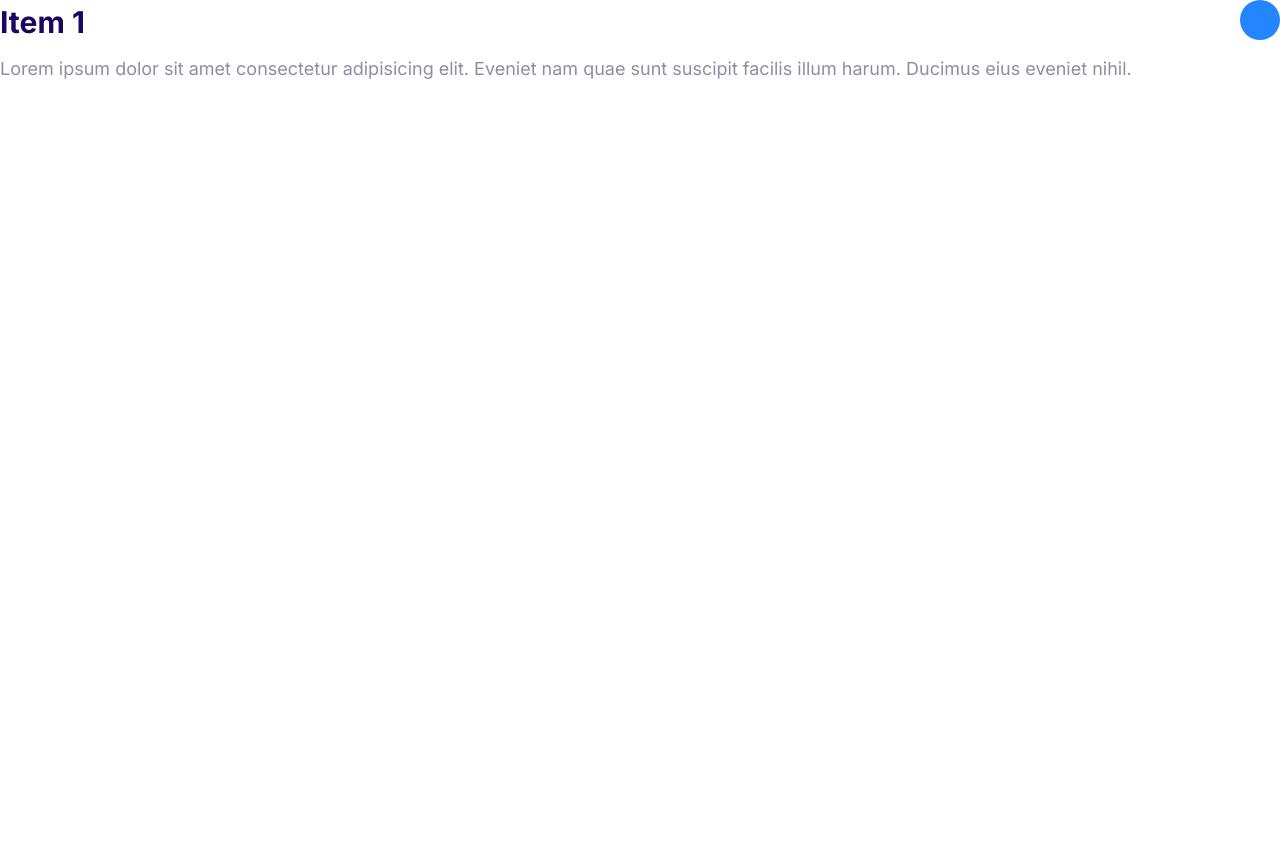
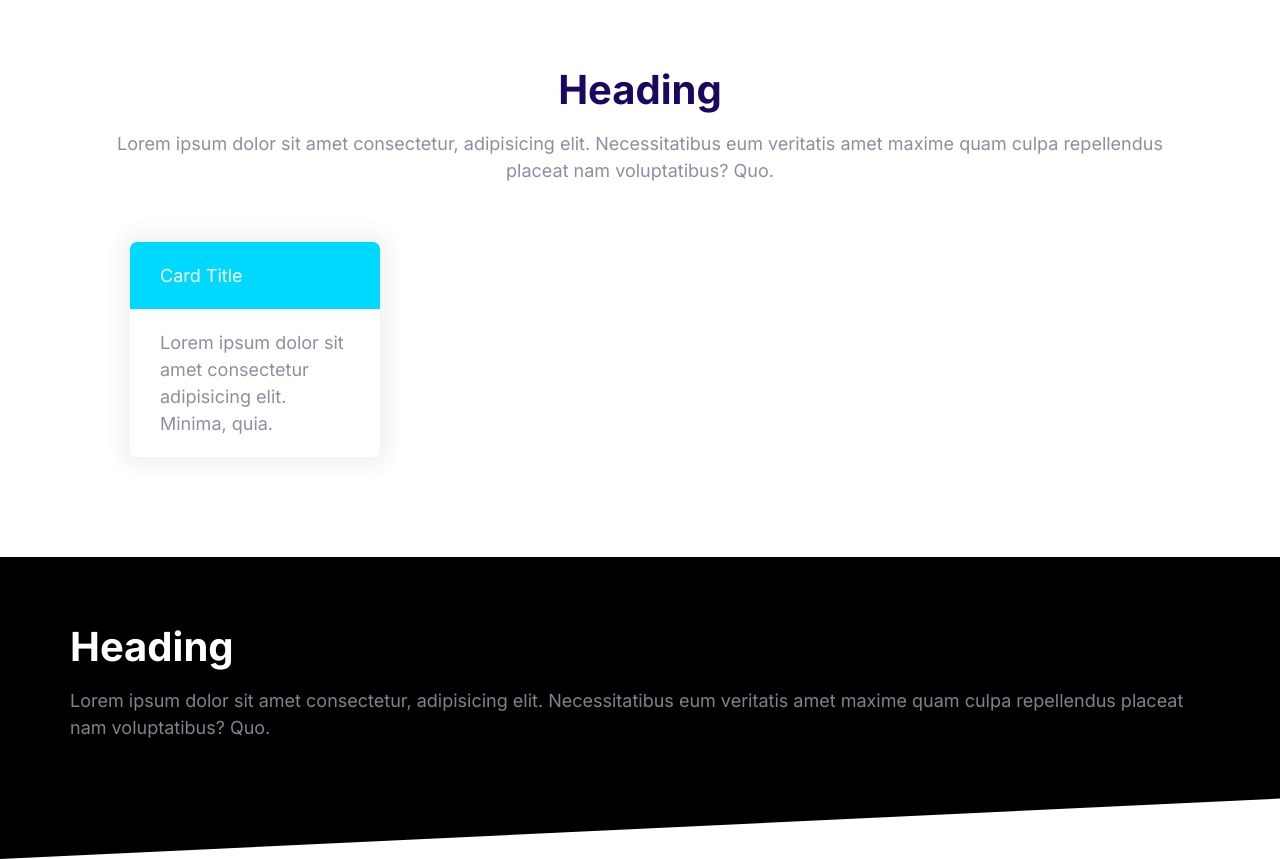
Before and after one commit to raskimrusua/uthamaki, a plain HTML site: page index.html in a window 1280 px wide. Before the commit the page ends 800 px from the top, so only its background shows below. Drawn offline with Linux system fonts and the light colour scheme.

Commit message:
definition of blocks

```diff
--- a/css/styles.css
+++ b/css/styles.css
@@ -567,3 +567,44 @@ badge--small {
     max-height: 100vh;
     opacity: 1;
 }
+
+/*blocks*/
+.block {
+    --padding-vertical:6rem;
+    padding: var(--padding-vertical) 2rem;
+
+
+}
+.block__header {
+    text-align: center;
+}
+
+.block__heading {
+    margin-top: 0;
+}
+
+.block--dark {
+    background: #000;
+    color: #7b858b;
+}
+
+.block--dark .block__heading {
+    color: #fff;
+}
+
+.block--skewed-right {
+    padding-bottom: calc(var(--padding-vertical) + 4rem);
+    clip-path: polygon(0% 0%, 100% 0%, 100% 100%, 0 80%);
+
+}
+
+.block--skewed-left {
+    padding-bottom: calc(var(--padding-vertical) + 4rem);
+    clip-path: polygon(0% 0%, 100% 0%, 100% 80%, 0% 100%);
+
+}
+
+.container {
+    max-width: 1140px;
+    margin: 0 auto;
+}
--- a/index.html
+++ b/index.html
@@ -14,19 +14,34 @@
     <link rel="stylesheet" href="css/styles.css" />
   </head>
   <body>
-    <div class="collapsible collapsible--expanded">
-      <header class="collapsible__header">
-        <h2 class="collapsible__heading">Item 1</h2>
-
-        <svg class="icon icon--primary collapsible__chevron">
-          <use xlink:href="images/sprite.svg#chevron"></use>
-        </svg>
+    <section class="block container">
+      <header class="block__header">
+        <h2 class="block__heading">Heading</h2>
+        <p>
+          Lorem ipsum dolor sit amet consectetur, adipisicing elit. Necessitatibus
+          eum veritatis amet maxime quam culpa repellendus placeat nam
+          voluptatibus? Quo.
+        </p>
       </header>
-      <div class="collapsible__content">
-        Lorem ipsum dolor sit amet consectetur adipisicing elit. Eveniet nam
-        quae sunt suscipit facilis illum harum. Ducimus eius eveniet nihil.
+      <div style="width: 30%; padding: 4rem;">
+        <div class="card card--secondary">
+          <header class=" card__header">Card Title</header>
+          <div class="card__body">
+            Lorem ipsum dolor sit amet consectetur adipisicing elit. Minima, quia.
+          </div>
+        </div>
       </div>
-    </div>
+    </section>
+    <section class="block block--dark block--skewed-left">
+      <div class="container">
+        <h2 class="block__heading">Heading</h2>
+        <p>
+          Lorem ipsum dolor sit amet consectetur, adipisicing elit. Necessitatibus
+          eum veritatis amet maxime quam culpa repellendus placeat nam
+          voluptatibus? Quo.
+        </p>
+      </div>
+    </section>
     <script src="js/main.js"></script>
   </body>
 </html>
```
Also changed, not shown: components/cards.html (+1 -1 lines).
